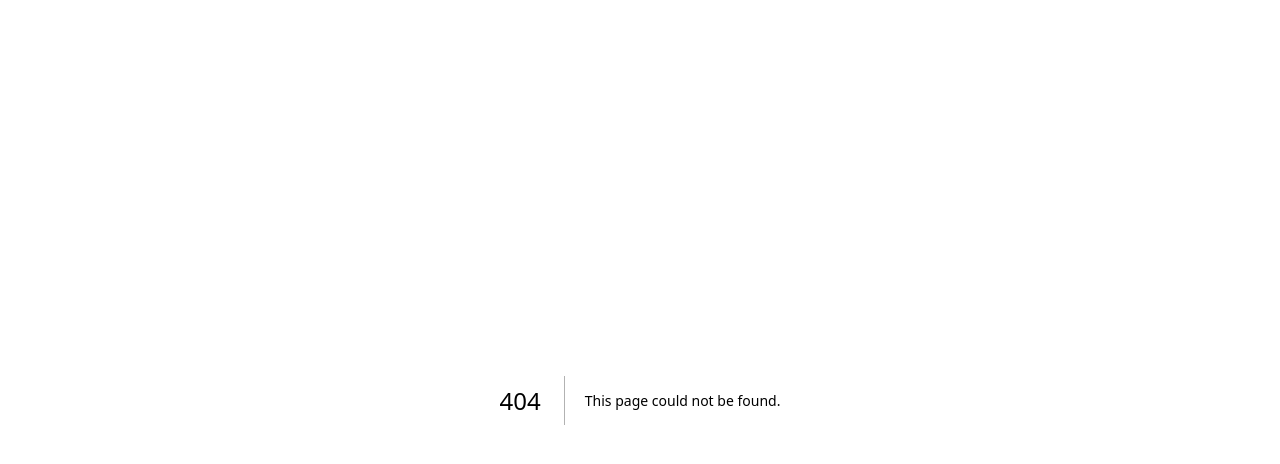
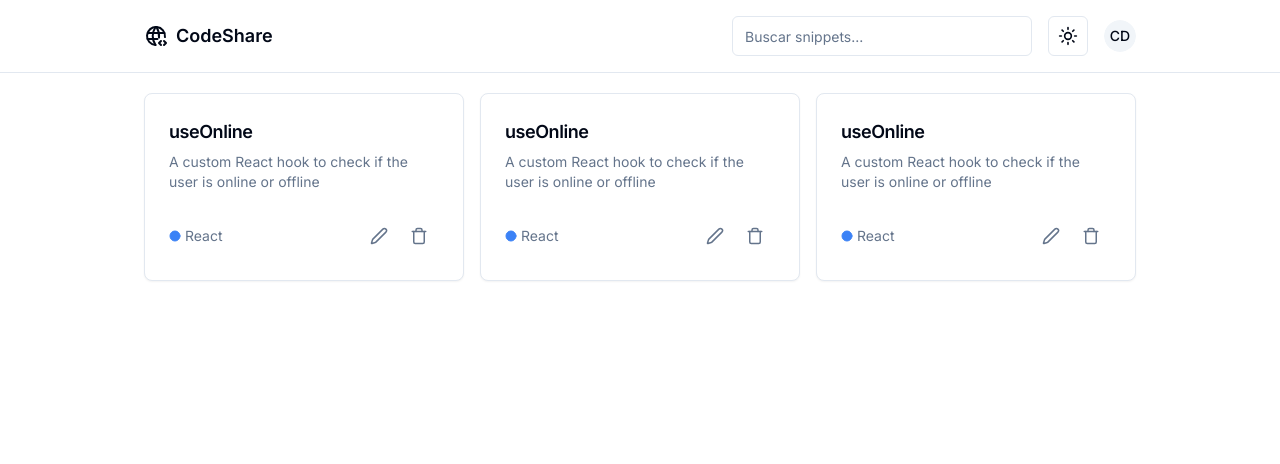
Before and after one commit to ClodoaldoDantas/code-share, a Next.js app: page /dashboard/profile in a window 1280 px wide. Before the commit this address had no page. Shown: the top 464 px of the page. Built offline with nearby package versions, Linux system fonts and the light colour scheme; no server answers.

Commit message:
Update file paths and add new components

```diff
--- /dev/null
+++ b/src/app/dashboard/components/editable-snippet-card.tsx
@@ -0,0 +1,39 @@
+import { PenIcon, TrashIcon } from 'lucide-react'
+import {
+  Card,
+  CardContent,
+  CardDescription,
+  CardHeader,
+  CardTitle,
+} from '@/components/ui/card'
+import { Button } from '@/components/ui/button'
+import { Technology } from '@/components/technology'
+
+export function EditableSnippetCard() {
+  return (
+    <Card>
+      <CardHeader>
+        <CardTitle className="text-lg">useOnline</CardTitle>
+        <CardDescription>
+          A custom React hook to check if the user is online or offline
+        </CardDescription>
+      </CardHeader>
+
+      <CardContent>
+        <div className="flex justify-between items-center">
+          <Technology />
+
+          <div className="text-muted-foreground">
+            <Button aria-label="Editar snippet" size="icon" variant="ghost">
+              <PenIcon size={18} />
+            </Button>
+
+            <Button aria-label="Remover snippet" size="icon" variant="ghost">
+              <TrashIcon size={18} />
+            </Button>
+          </div>
+        </div>
+      </CardContent>
+    </Card>
+  )
+}
--- a/src/components/snippet-card.tsx
+++ b/src/app/dashboard/components/snippet-card.tsx
@@ -1,12 +1,13 @@
-import { CircleIcon, ImageIcon, LinkIcon, StarIcon } from 'lucide-react'
+import { HeartIcon, LinkIcon } from 'lucide-react'
 import {
   Card,
   CardContent,
   CardDescription,
   CardHeader,
   CardTitle,
-} from './ui/card'
-import { Button } from './ui/button'
+} from '@/components/ui/card'
+import { Button } from '@/components/ui/button'
+import { Technology } from '@/components/technology'
 
 export function SnippetCard() {
   return (
@@ -20,22 +21,19 @@ export function SnippetCard() {
 
       <CardContent>
         <div className="flex justify-between items-center">
-          <div className="flex items-center">
-            <CircleIcon className="mr-1 h-3 w-3 fill-blue-500 text-blue-500" />
-            <span className="text-sm text-muted-foreground">React</span>
-          </div>
+          <Technology />
 
-          <div>
+          <div className="text-muted-foreground">
+            <Button
+              aria-label="Salvar como favorito"
+              size="icon"
+              variant="ghost"
+            >
+              <HeartIcon size={18} />
+            </Button>
+
             <Button aria-label="Acessar link" size="icon" variant="ghost">
               <LinkIcon size={18} />
-            </Button>
-
-            <Button
-              size="icon"
-              variant="ghost"
-              aria-label="Ver preview do código"
-            >
-              <ImageIcon size={18} />
             </Button>
           </div>
         </div>
--- a/src/app/dashboard/layout.tsx
+++ b/src/app/dashboard/layout.tsx
@@ -3,13 +3,16 @@ import { Logo } from '@/components/logo'
 import { ModeToggle } from '@/components/mode-toggle'
 import { Search } from '@/components/search'
 import { UserNav } from '@/components/user-nav'
+import Link from 'next/link'
 
 export default function DashboardLayout({ children }: { children: ReactNode }) {
   return (
     <>
       <header className="border-b py-4">
         <div className="max-w-5xl mx-auto px-4 flex items-center justify-between">
-          <Logo />
+          <Link href="/dashboard">
+            <Logo />
+          </Link>
 
           <div className="flex items-center gap-4">
             <Search />
--- /dev/null
+++ b/src/app/dashboard/profile/page.tsx
@@ -0,0 +1,13 @@
+import { EditableSnippetCard } from '../components/editable-snippet-card'
+
+export default function ProfilePage() {
+  return (
+    <main className="max-w-5xl mx-auto px-4 my-5">
+      <div className="grid grid-cols-3 gap-4">
+        <EditableSnippetCard />
+        <EditableSnippetCard />
+        <EditableSnippetCard />
+      </div>
+    </main>
+  )
+}
--- a/src/app/dashboard/page.tsx
+++ b/src/app/dashboard/saved/page.tsx
@@ -1,12 +1,9 @@
-import { SnippetCard } from '@/components/snippet-card'
+import { SnippetCard } from '../components/snippet-card'
 
-export default function DashboardPage() {
+export default function DashboardSavedPage() {
   return (
     <main className="max-w-5xl mx-auto px-4 my-5">
       <div className="grid grid-cols-3 gap-4">
-        <SnippetCard />
-        <SnippetCard />
-        <SnippetCard />
         <SnippetCard />
         <SnippetCard />
         <SnippetCard />
--- a/src/components/mode-toggle.tsx
+++ b/src/components/mode-toggle.tsx
@@ -11,7 +11,7 @@ import {
   DropdownMenuTrigger,
 } from '@/components/ui/dropdown-menu'
 
-import { Sun, Moon } from 'lucide-react'
+import { SunIcon, MoonIcon } from 'lucide-react'
 
 export function ModeToggle() {
   const { setTheme } = useTheme()
@@ -20,8 +20,8 @@ export function ModeToggle() {
     <DropdownMenu>
       <DropdownMenuTrigger asChild>
         <Button variant="outline" size="icon">
-          <Sun className="h-5 w-5 rotate-0 scale-100 transition-all dark:-rotate-90 dark:scale-0" />
-          <Moon className="absolute h-5 w-5 rotate-90 scale-0 transition-all dark:rotate-0 dark:scale-100" />
+          <SunIcon className="h-5 w-5 rotate-0 scale-100 transition-all dark:-rotate-90 dark:scale-0" />
+          <MoonIcon className="absolute h-5 w-5 rotate-90 scale-0 transition-all dark:rotate-0 dark:scale-100" />
 
           <span className="sr-only">Toggle theme</span>
         </Button>
--- a/src/components/sign-out-button.tsx
+++ b/src/components/sign-out-button.tsx
@@ -1,7 +1,7 @@
 'use client'
 
 import { DropdownMenuItem } from './ui/dropdown-menu'
-import { LogOut } from 'lucide-react'
+import { LogOutIcon } from 'lucide-react'
 import { signOut } from 'next-auth/react'
 
 export function SignOutButton() {
@@ -13,7 +13,7 @@ export function SignOutButton() {
 
   return (
     <DropdownMenuItem onClick={handleSignOut}>
-      <LogOut className="mr-2 h-4 w-4" />
+      <LogOutIcon className="mr-2 h-4 w-4" />
       <span>Sair da conta</span>
     </DropdownMenuItem>
   )
--- /dev/null
+++ b/src/components/technology.tsx
@@ -0,0 +1,10 @@
+import { CircleIcon } from 'lucide-react'
+
+export function Technology() {
+  return (
+    <div className="flex items-center">
+      <CircleIcon className="mr-1 h-3 w-3 fill-blue-500 text-blue-500" />
+      <span className="text-sm text-muted-foreground">React</span>
+    </div>
+  )
+}
--- a/src/components/user-nav/index.tsx
+++ b/src/components/user-nav/index.tsx
@@ -3,16 +3,15 @@ import {
   DropdownMenu,
   DropdownMenuContent,
   DropdownMenuGroup,
-  DropdownMenuItem,
   DropdownMenuLabel,
   DropdownMenuSeparator,
   DropdownMenuTrigger,
 } from '@/components/ui/dropdown-menu'
 
-import { Bookmark, UserRound } from 'lucide-react'
 import { SignOutButton } from '../sign-out-button'
 import { UserAvatar } from './user-avatar'
 import { UserInfo } from './user-info'
+import { UserLinks } from './user-links'
 
 export function UserNav() {
   return (
@@ -31,15 +30,7 @@ export function UserNav() {
         <DropdownMenuSeparator />
 
         <DropdownMenuGroup>
-          <DropdownMenuItem>
-            <UserRound className="mr-2 h-4 w-4" />
-            <span>Meu Perfil</span>
-          </DropdownMenuItem>
-
-          <DropdownMenuItem>
-            <Bookmark className="mr-2 h-4 w-4" />
-            <span>Salvos</span>
-          </DropdownMenuItem>
+          <UserLinks />
         </DropdownMenuGroup>
 
         <DropdownMenuSeparator />
--- /dev/null
+++ b/src/components/user-nav/user-links.tsx
@@ -0,0 +1,27 @@
+'use client'
+
+import { BookmarkIcon, CodeIcon } from 'lucide-react'
+import { DropdownMenuItem } from '../ui/dropdown-menu'
+import { useRouter } from 'next/navigation'
+
+export function UserLinks() {
+  const router = useRouter()
+
+  const handleNavigate = (path: string) => {
+    router.push(path)
+  }
+
+  return (
+    <>
+      <DropdownMenuItem onClick={() => handleNavigate('/dashboard/profile')}>
+        <CodeIcon className="mr-2 h-4 w-4" />
+        <span>Meus Snippets</span>
+      </DropdownMenuItem>
+
+      <DropdownMenuItem onClick={() => handleNavigate('/dashboard/saved')}>
+        <BookmarkIcon className="mr-2 h-4 w-4" />
+        <span>Salvos</span>
+      </DropdownMenuItem>
+    </>
+  )
+}
```
